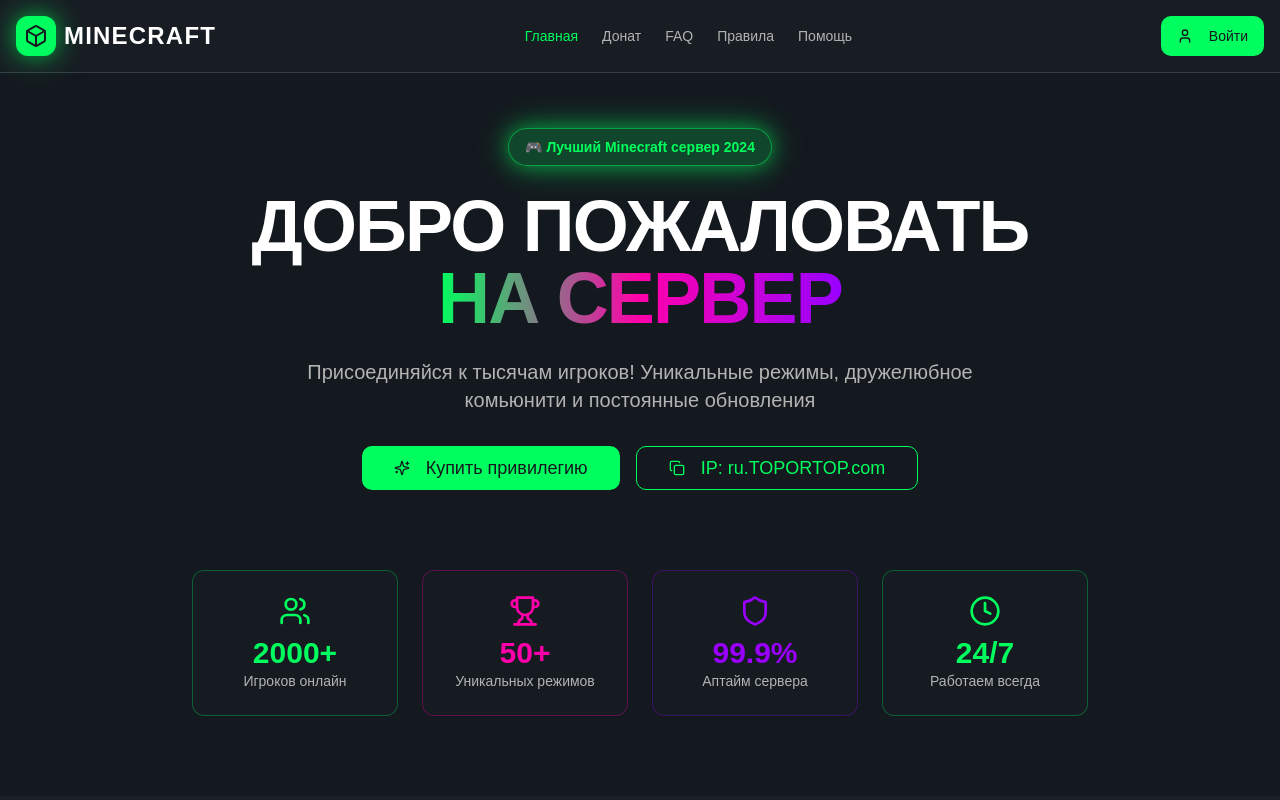
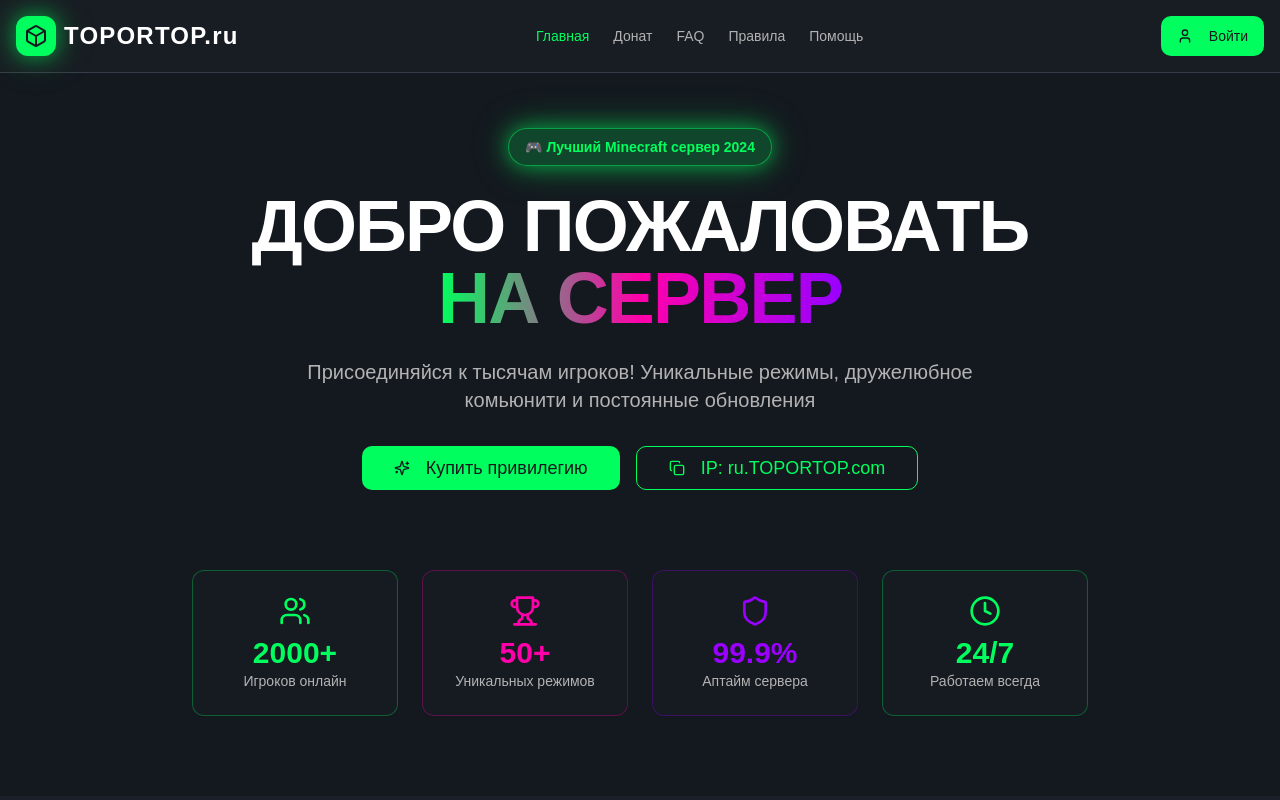
Before and after one commit to pr-poehali-dev/minecraft-donation-site-18, a React (Vite) app: page / in a window 1280 px wide. Shown: the top 800 px of the page. Built offline with nearby package versions, Linux system fonts and the light colour scheme.

Commit message:
Обновление раздела TOP

```diff
--- a/src/pages/Index.tsx
+++ b/src/pages/Index.tsx
@@ -134,7 +134,7 @@ const Index = () => {
               <div className="w-10 h-10 bg-primary rounded-lg flex items-center justify-center glow-green">
                 <Icon name="Box" size={24} className="text-primary-foreground" />
               </div>
-              <span className="text-2xl font-bold tracking-wider">MINECRAFT</span>
+              <span className="text-2xl font-bold tracking-wider">TOPORTOP.ru</span>
             </div>
             <div className="hidden md:flex items-center gap-6">
               <button
@@ -510,7 +510,7 @@ const Index = () => {
               <div className="w-10 h-10 bg-primary rounded-lg flex items-center justify-center glow-green">
                 <Icon name="Box" size={24} className="text-primary-foreground" />
               </div>
-              <span className="text-xl font-bold">MINECRAFT SERVER</span>
+              <span className="text-xl font-bold">TOPORTOP.ru</span>
             </div>
             <div className="flex gap-6">
               <Button variant="ghost" size="icon" className="hover:text-primary">
@@ -525,7 +525,7 @@ const Index = () => {
             </div>
           </div>
           <div className="text-center mt-8 text-sm text-muted-foreground">
-            © 2024 Minecraft Server. Все права защищены.
+            © 2024 TOPORTOP.ru. Все права защищены.
           </div>
         </div>
       </footer>
```
